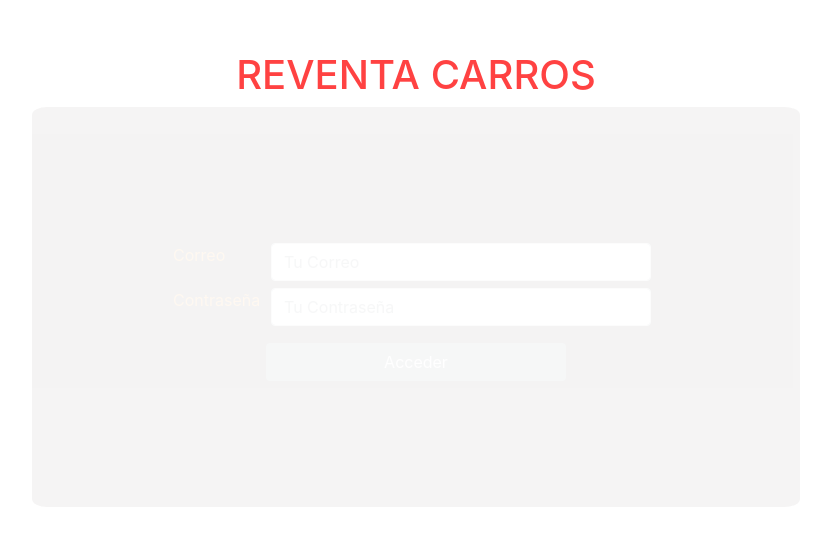
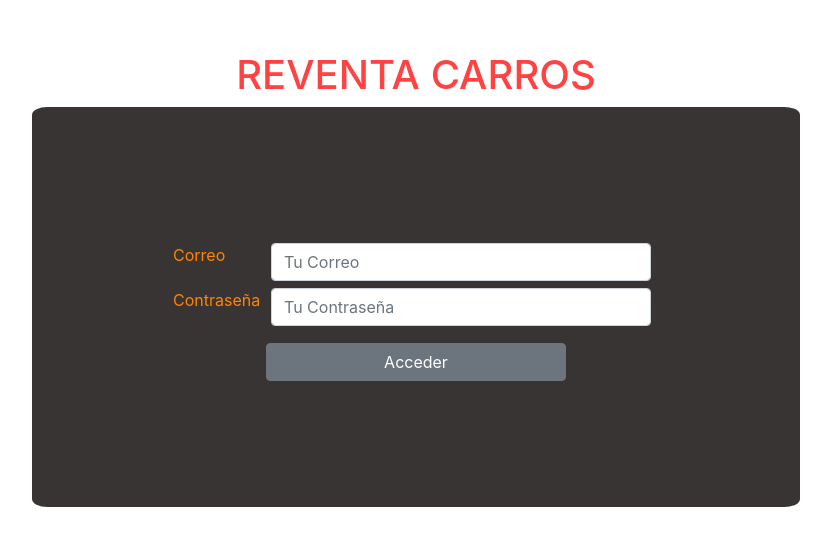
Before and after one commit to TonyTony999/scrape_2, a React (Create React App) app in the folder Frontend/my-app/: page /login in a window 1280 px wide. Shown: the part 121-666 px from the top of the page, without its empty margins (224-1055 px from the left). Built offline with nearby package versions, Linux system fonts and the light colour scheme.

Commit message:
changed css files for register and login twice

```diff
--- a/Frontend/my-app/src/Pages/Login/index.js
+++ b/Frontend/my-app/src/Pages/Login/index.js
@@ -26,7 +26,7 @@ export default function Login({ history }) {
     <>
       <div className="container1">
         <h1 style={{ textAlign: "center" }}>REVENTA CARROS </h1>
-        <div className="secondary-container">
+        <div className="secondary-container_2">
           <Form onSubmit={handleSubmit}>
             <FormGroup className="mb-2 mr-sm-2 mb-sm-0">
               <Label for="email" className="mr-sm-2">Correo</Label>
--- a/Frontend/my-app/src/Pages/Register/index.css
+++ b/Frontend/my-app/src/Pages/Register/index.css
@@ -14,9 +14,9 @@
 
 }
 
-.secondary-container{
+.secondary-container_2{
 background-color: rgb(57, 52, 52);
-opacity: 5%;
+/*opacity: 5%;*/
 display:flex;
 flex-direction:column;
 align-content: center;
@@ -25,6 +25,7 @@ height:400px;
 width:60%;
 border-radius: 2%;
 color: rgb(255, 132, 0);
+z-index:2 ;
 }
 
 .form-group{
--- a/Frontend/my-app/src/Pages/Register/register.js
+++ b/Frontend/my-app/src/Pages/Register/register.js
@@ -33,7 +33,7 @@ export default function Register() {
     <>
       <div className="container1">
         <h1 style={{ textAlign: "center" }}>REVENTA CARROS </h1>
-        <div className="secondary-container">
+        <div className="secondary-container_2">
           <Form onSubmit={handleSubmit}>
             <FormGroup className="mb-2 mr-sm-2 mb-sm-0">
               <Label for="firstName" className="mr-sm-2">Nombre</Label>
```
